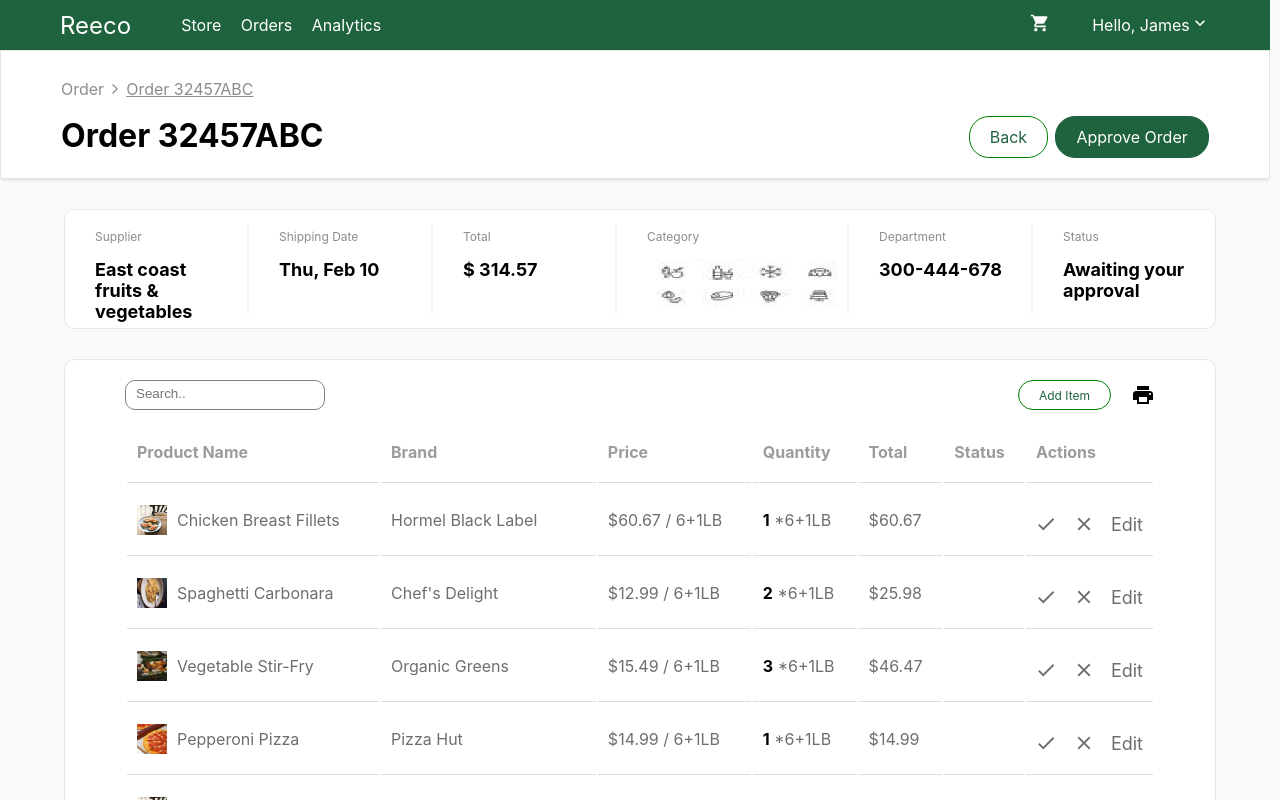
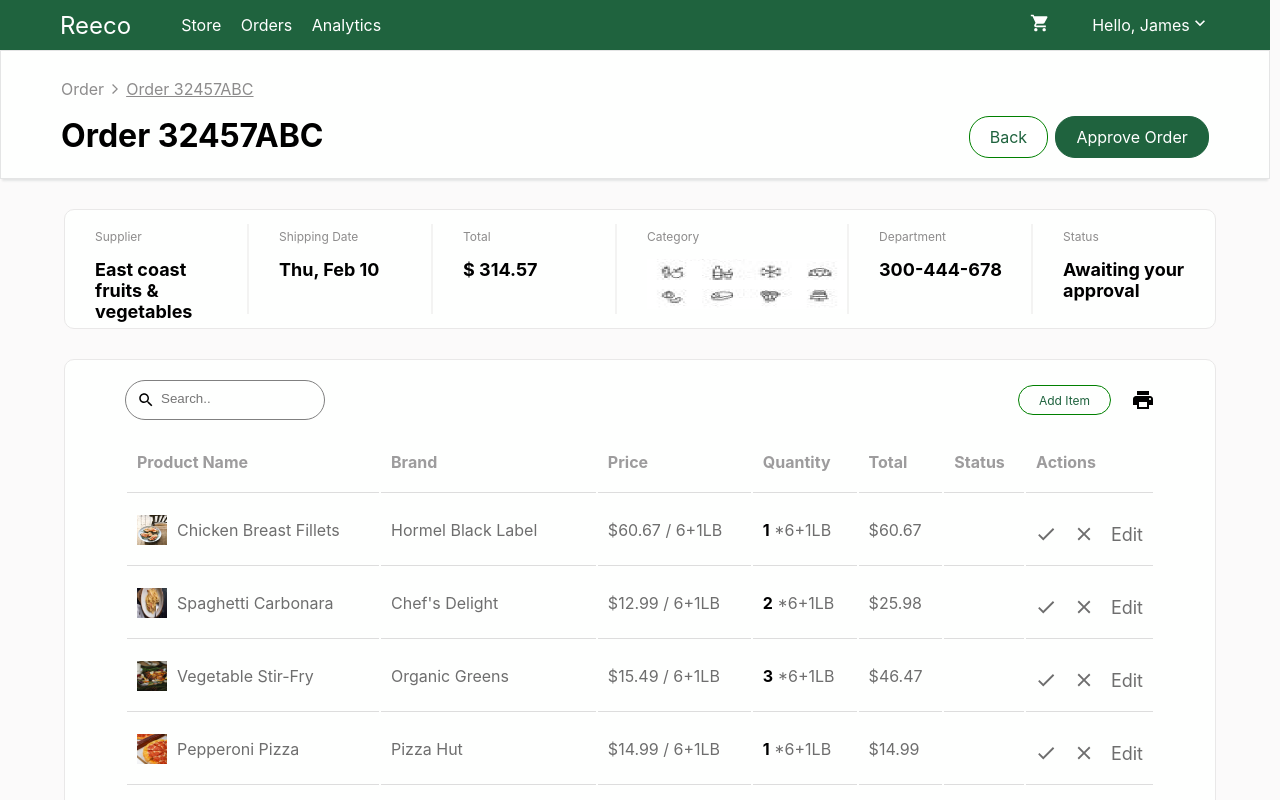
Before and after one commit to jitendrasuthar1998/Reeco, a React (Create React App) app: page / in a window 1280 px wide. Shown: the top 800 px of the page. Built offline with nearby package versions, Linux system fonts and the light colour scheme.

Commit message:
changed style of search input of ItemListContainer

```diff
--- a/src/components/ItemListContainer.jsx
+++ b/src/components/ItemListContainer.jsx
@@ -3,14 +3,24 @@ import ItemList from "./ItemList";
 import PrintIcon from "@mui/icons-material/Print";
 import itemListStyle from "../styles/itemList.styled";
 
-const {TableContainer, InputBtnContainer, InputContainer, Input, BtnsContainer, NewItemBtn} = itemListStyle;
+const {
+  TableContainer,
+  InputBtnContainer,
+  InputContainer,
+  SearchInput,
+  BtnsContainer,
+  NewItemBtn,
+  SearchIconContainer,
+  Search
+} = itemListStyle;
 
 const ItemListContainer = () => {
   return (
     <TableContainer>
       <InputBtnContainer>
         <InputContainer>
-          <Input placeholder="Search.." />
+            <SearchInput placeholder="Search.." />
+            <SearchIconContainer><Search fontSize="small"/></SearchIconContainer>
         </InputContainer>
         <BtnsContainer>
           <NewItemBtn>Add Item</NewItemBtn>
--- a/src/styles/itemList.styled.js
+++ b/src/styles/itemList.styled.js
@@ -3,6 +3,7 @@ import status from "../data/status";
 import { warning, danger, success } from "../styles/colors";
 import CheckIcon from "@mui/icons-material/Check";
 import ClearIcon from "@mui/icons-material/Clear";
+import SearchIcon from '@mui/icons-material/Search';
 
 const {
   Approved,
@@ -115,19 +116,26 @@ const InputBtnContainer = styled.div`
   justify-content: space-between;
   align-items: center;
 `;
-const InputContainer = styled.div`
-  height: 30px;
-  width: 200px;
-  border-radius: 10px;
-  border: 1px solid gray;
+const InputContainer = styled.form`
+width:200px; border:1px solid gray; border-radius:25px; position:relative; height:100%;
+height:40px;
+padding-left:5px;
 `;
 
-const Input = styled.input`
+const SearchInput = styled.input`
   border: none;
-  padding: 5px 10px;
+  padding: 10px 30px;
   outline: none;
   background-color: transparent;
 `;
+
+const SearchIconContainer = styled.button`
+position:absolute; background:none; border:none; left:5; top:0; display:flex; flex-direction:row; justify-content:center; align-items:center; height:100%;
+`
+
+const Search = styled(SearchIcon)`
+font-size:18px;
+`
 
 const BtnsContainer = styled.div`
   display: flex;
@@ -179,7 +187,7 @@ const itemListStyle = {
   TableContainer,
   InputBtnContainer,
   InputContainer,
-  Input,
+  SearchInput,
   BtnsContainer,
   NewItemBtn,
   ItemImage,
@@ -189,7 +197,9 @@ const itemListStyle = {
   RightIcon,
   CancelIcon,
   EditText,
-  ItemQty
+  ItemQty,
+  SearchIconContainer,
+  Search
 };
 
 export default itemListStyle;
```
